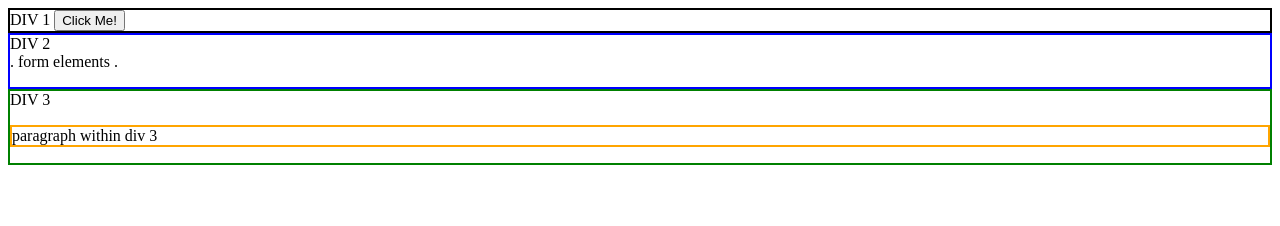
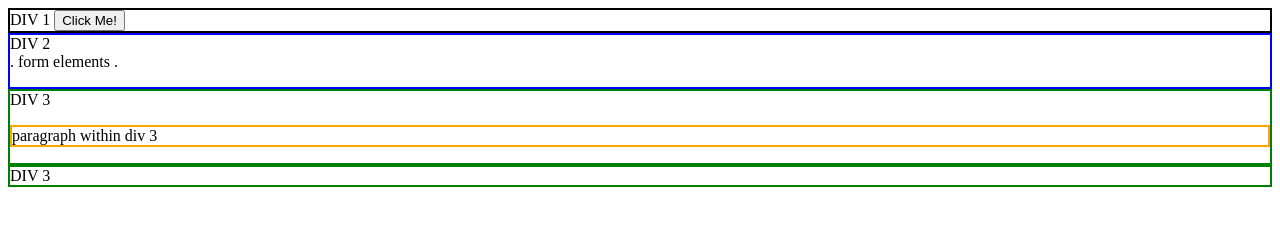
Before and after one commit to renegcepeda/renegcepeda.github.io, a plain HTML site: page index.html in a window 1280 px wide. Drawn offline with Linux system fonts and the light colour scheme.

Commit message:
Update index.html

```diff
--- a/index.html
+++ b/index.html
@@ -16,5 +16,7 @@
 		<div style="border: 2px solid green;">DIV 3
 			<p style="border: 2px solid orange;">paragraph within div 3</p>
 		</div>
+		<div style="border: 2px solid green;">DIV 3
+		</div>
 	</body>
 </html>
```
